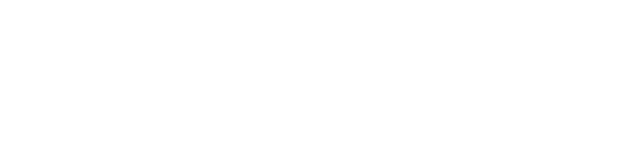
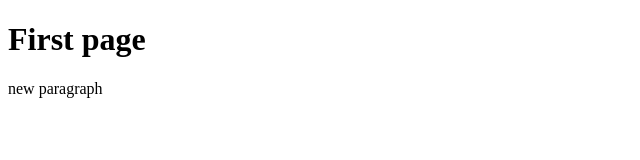
Before and after one commit to GladdePalink/git-test-respo, a plain HTML site: page index.html in a window 1280 px wide. Shown: the whole page, without its empty margins (0-640 px from the left). Drawn offline with Linux system fonts and the light colour scheme.

Commit message:
paragraph + title

```diff
--- a/index.html
+++ b/index.html
@@ -7,5 +7,9 @@
 </head>
 <body>
 
+    <h1>First page</h1>
+
+    <p>new paragraph</p>
+
 </body>
 </html>
```
